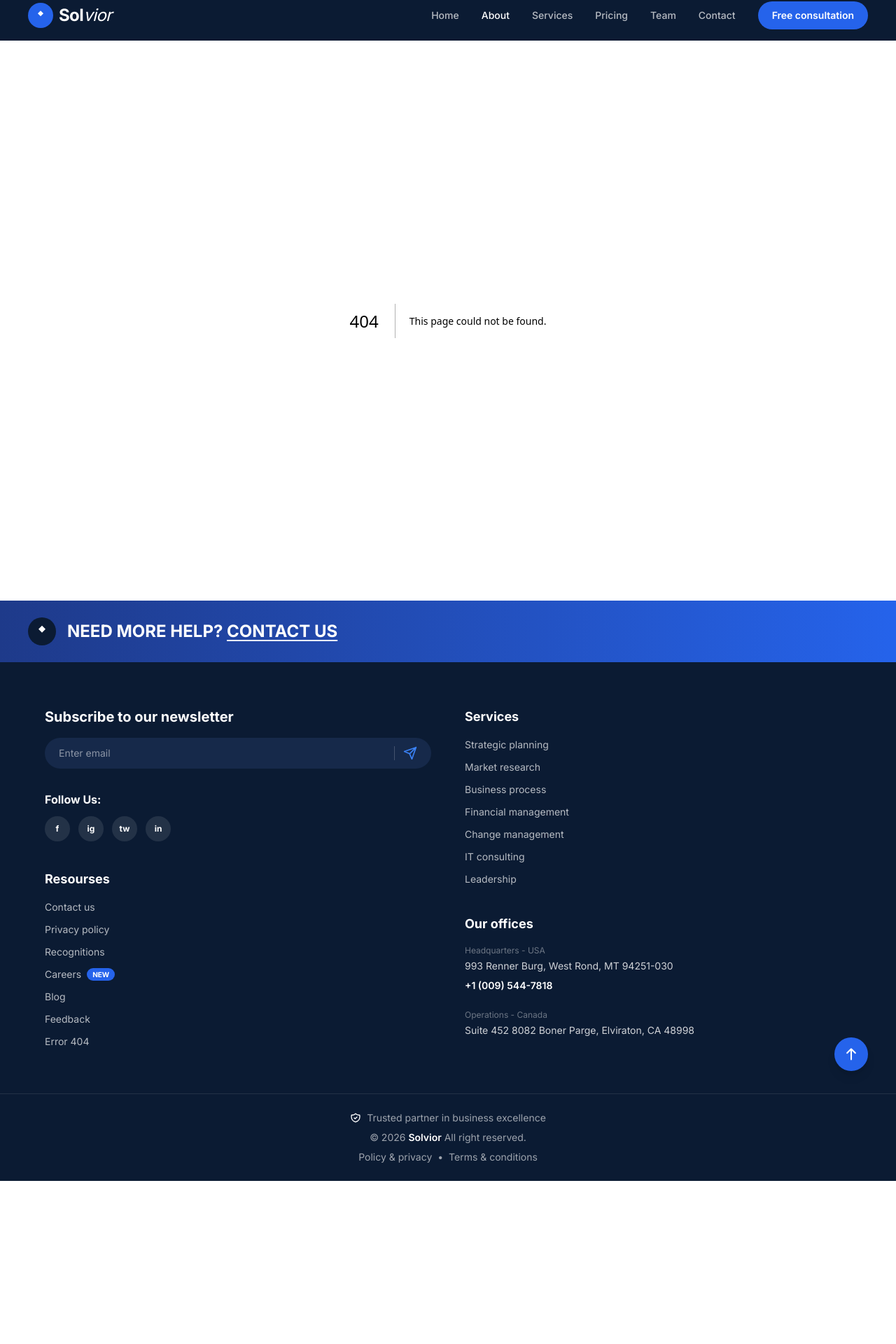
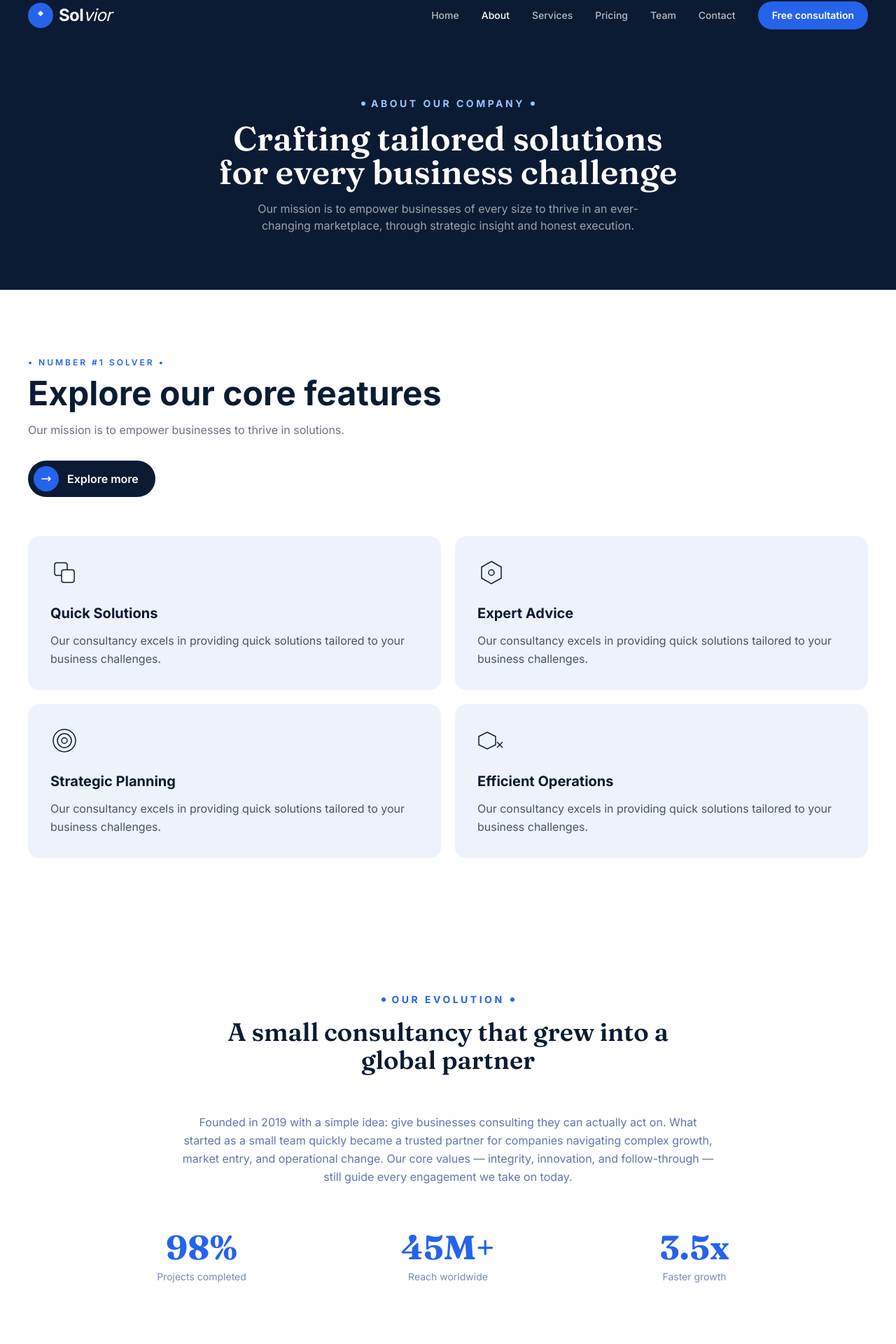
Before and after one commit to maryamiqbal19b-cloud/solvior-home-8, a Next.js app: page /about in a window 1280 px wide. Before the commit this address had no page. Shown: the part 50-1970 px from the top of the page at 70% size. Before the commit the page ends 1737 px from the top, so only its background shows below. Built offline with nearby package versions, Linux system fonts and the light colour scheme.

Commit message:
Create page.tsx

```diff
--- /dev/null
+++ b/app/about/page.tsx
@@ -0,0 +1,82 @@
+import type { Metadata } from "next";
+import Link from "next/link";
+import { Eyebrow, Reveal } from "../components/Reveal";
+import { Counter } from "../components/Counter";
+import { CoreFeatures } from "../components/CoreFeatures";
+import { Team } from "../components/Team";
+
+export const metadata: Metadata = {
+  title: "About Us — Solvior",
+  description: "Crafting tailored solutions for every business challenge. Learn about Solvior's story, values, and the team behind it.",
+};
+
+const STATS = [
+  { target: 98, suffix: "%", label: "Projects completed" },
+  { target: 45, suffix: "M+", label: "Reach worldwide" },
+  { target: 3, suffix: ".5x", label: "Faster growth" },
+];
+
+export default function AboutPage() {
+  return (
+    <>
+      {/* Page header banner */}
+      <section className="bg-[#0B1B33] text-white px-6 md:px-10 py-20 text-center">
+        <Eyebrow dark>About Our Company</Eyebrow>
+        <h1 className="font-display text-4xl md:text-5xl font-semibold mb-4 max-w-2xl mx-auto">
+          Crafting tailored solutions for every business challenge
+        </h1>
+        <p className="text-white/60 max-w-xl mx-auto">
+          Our mission is to empower businesses of every size to thrive in an ever-changing marketplace, through strategic insight and honest execution.
+        </p>
+      </section>
+
+      {/* Core features (reused) */}
+      <CoreFeatures />
+
+      {/* Our story / evolution */}
+      <section className="py-24 px-6 md:px-10 bg-white">
+        <div className="max-w-5xl mx-auto">
+          <Reveal className="text-center mb-14">
+            <Eyebrow>Our Evolution</Eyebrow>
+            <h2 className="font-display text-3xl md:text-4xl font-semibold text-[#0B1B33] max-w-2xl mx-auto">
+              A small consultancy that grew into a global partner
+            </h2>
+          </Reveal>
+
+          <Reveal delay={100} className="max-w-3xl mx-auto text-center mb-16">
+            <p className="text-[#1E3A8A]/70 leading-relaxed">
+              Founded in 2019 with a simple idea: give businesses consulting they can actually act on. What started as a small team quickly became a trusted partner for companies navigating complex growth, market entry, and operational change. Our core values — integrity, innovation, and follow-through — still guide every engagement we take on today.
+            </p>
+          </Reveal>
+
+          <div className="grid grid-cols-1 md:grid-cols-3 gap-8">
+            {STATS.map((s, i) => (
+              <Reveal key={s.label} delay={i * 120} className="text-center">
+                <p className="font-display text-4xl md:text-5xl font-bold text-[#2563EB] mb-2">
+                  <Counter target={s.target} suffix={s.suffix} />
+                </p>
+                <p className="text-[#1E3A8A]/60 text-sm">{s.label}</p>
+              </Reveal>
+            ))}
+          </div>
+        </div>
+      </section>
+
+      {/* Team (reused) */}
+      <Team />
+
+      {/* CTA */}
+      <section className="py-20 px-6 md:px-10 bg-gradient-to-r from-[#1E3A8A] to-[#2563EB] text-center">
+        <h2 className="font-display text-3xl md:text-4xl font-semibold text-white mb-6">
+          Ready to work with us?
+        </h2>
+        <Link
+          href="/contact"
+          className="inline-block bg-white text-[#1E3A8A] font-semibold px-8 py-3.5 rounded-full hover:bg-[#F6F3EC] transition-colors"
+        >
+          Get in touch
+        </Link>
+      </section>
+    </>
+  );
+}
```
